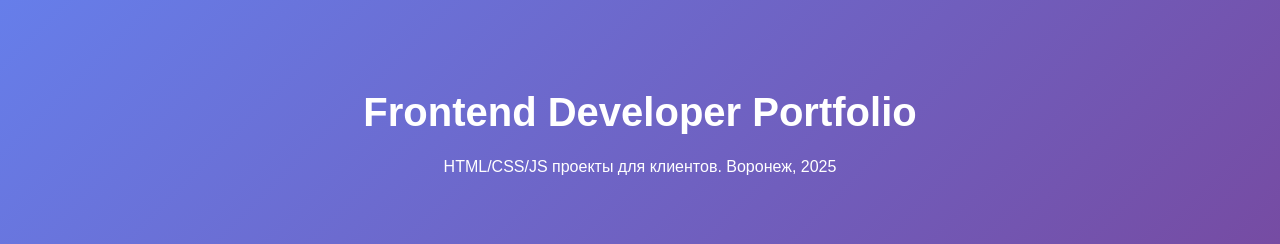
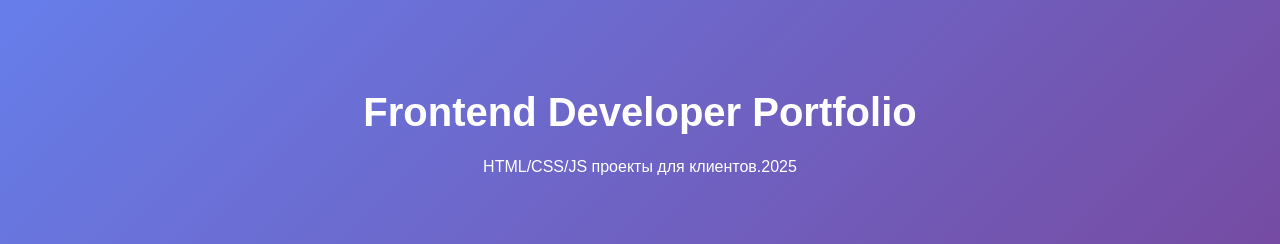
Before and after one commit to danyturb0/fronted-tasks, a plain HTML site: page index.html in a window 1280 px wide. Shown: the top 244 px of the page. Drawn offline with Linux system fonts and the light colour scheme.

Commit message:
Update index.html

```diff
--- a/index.html
+++ b/index.html
@@ -18,7 +18,7 @@
 <body>
     <div class="hero">
         <h1>Frontend Developer Portfolio</h1>
-        <p>HTML/CSS/JS проекты для клиентов. Воронеж, 2025</p>
+        <p>HTML/CSS/JS проекты для клиентов.2025</p>
     </div>
 
     <div class="projects">
```
